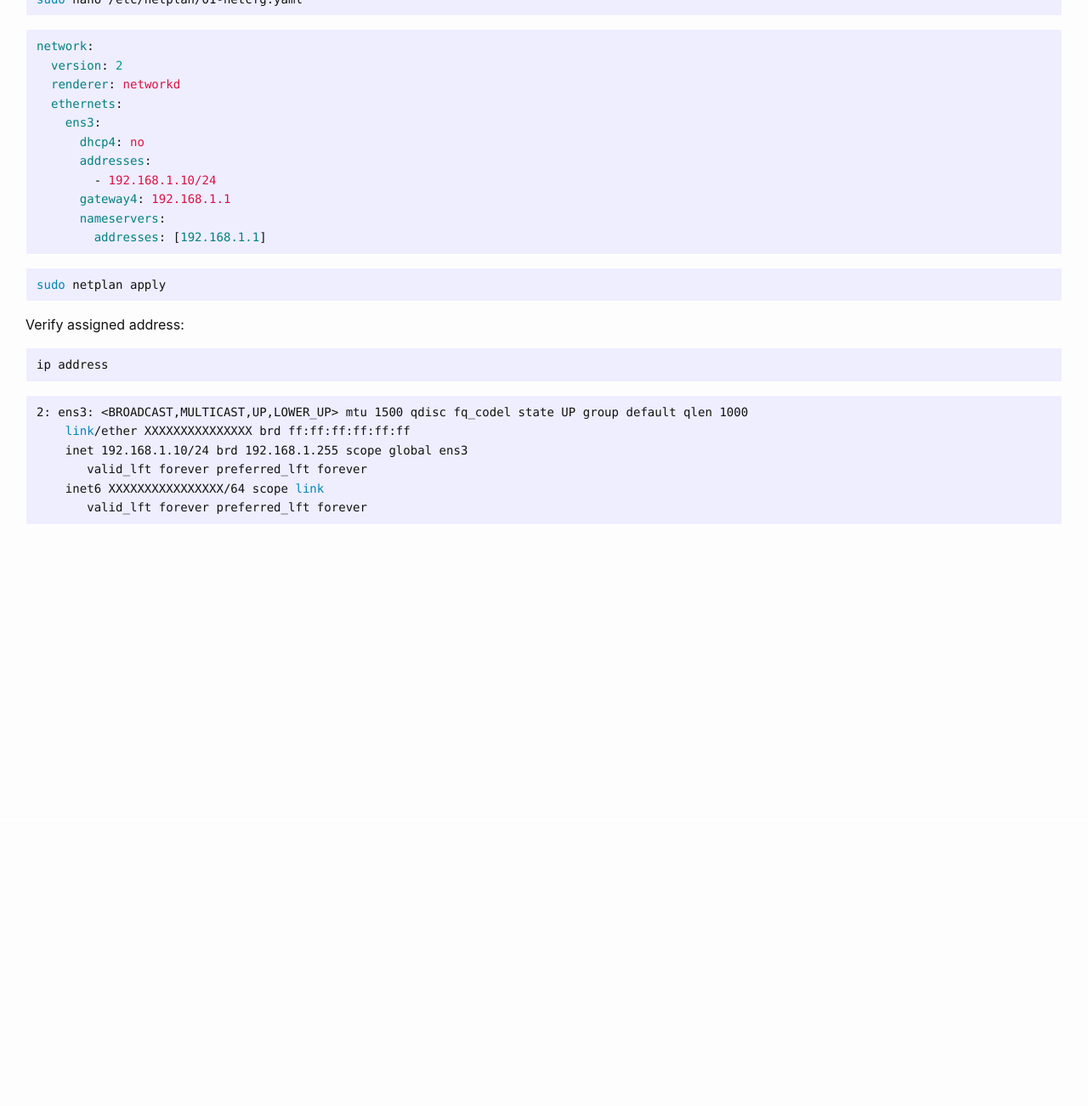
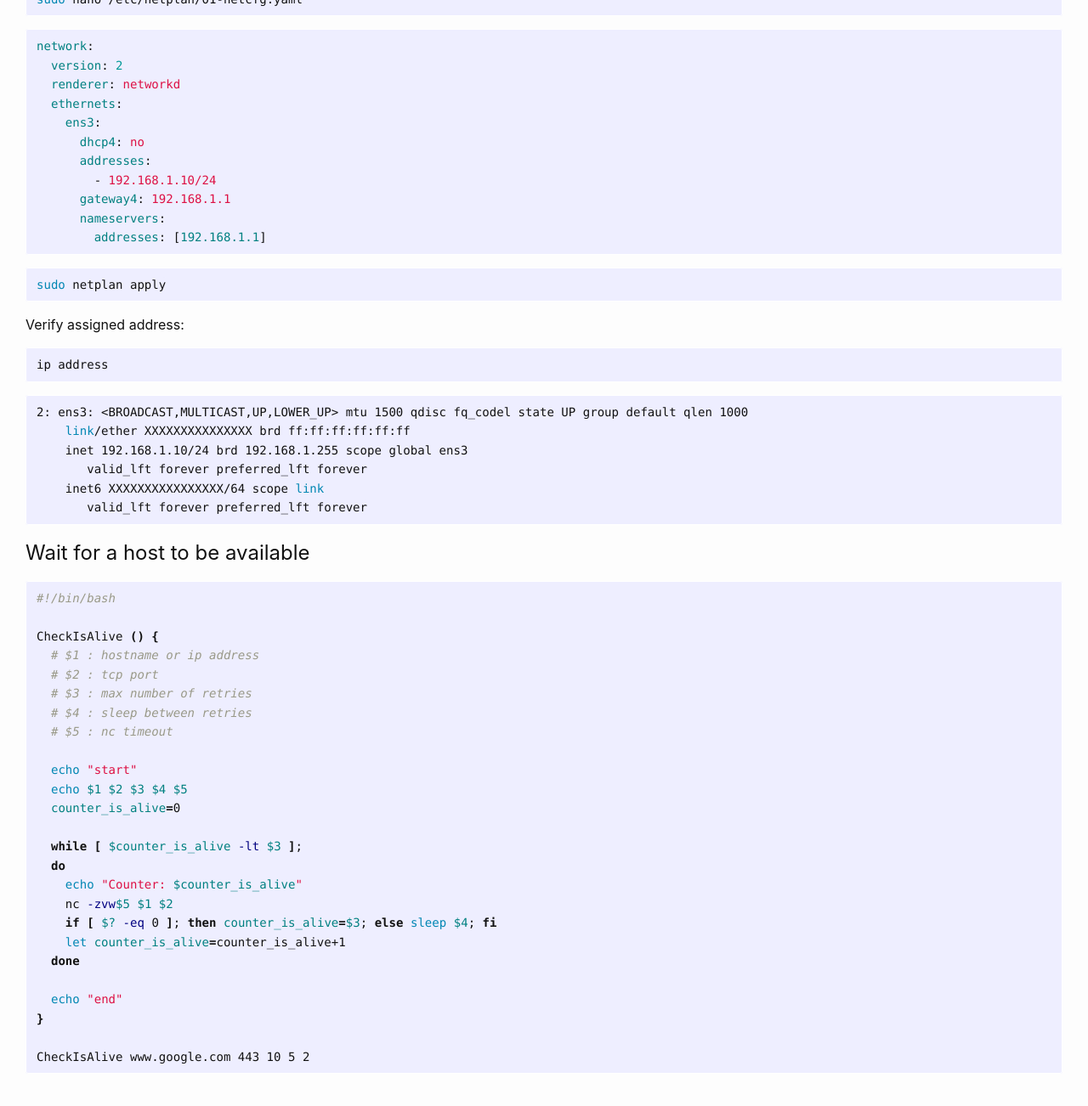
Before and after one commit to fhtino/fhtino.github.io, a Jekyll site: the page built from notes/linux.md, in a window 1280 px wide and 1400 px high, scrolled down 344 px. Shown: the top 1302 px of the window at 85% size. Built offline with Jekyll 4.4.1, drawn with Linux system fonts in a browser that asks for light colours; our own code applies the rules of GitHub Pages for plain Markdown files; before the commit the page ends 1098 px from its top, so only the background shows below that.

Commit message:
CheckIsAlive

````diff
--- a/notes/linux.md
+++ b/notes/linux.md
@@ -45,3 +45,33 @@ ip address
     inet6 XXXXXXXXXXXXXXXX/64 scope link
        valid_lft forever preferred_lft forever
 ```
+
+## Wait for a host to be available
+
+```shell
+#!/bin/bash
+
+CheckIsAlive () {
+  # $1 : hostname or ip address
+  # $2 : tcp port
+  # $3 : max number of retries
+  # $4 : sleep between retries
+  # $5 : nc timeout
+
+  echo "start"
+  echo $1 $2 $3 $4 $5
+  counter_is_alive=0
+
+  while [ $counter_is_alive -lt $3 ];
+  do
+    echo "Counter: $counter_is_alive"
+    nc -zvw$5 $1 $2
+    if [ $? -eq 0 ]; then counter_is_alive=$3; else sleep $4; fi
+    let counter_is_alive=counter_is_alive+1
+  done
+
+  echo "end"
+}
+
+CheckIsAlive www.google.com 443 10 5 2
+```
````
